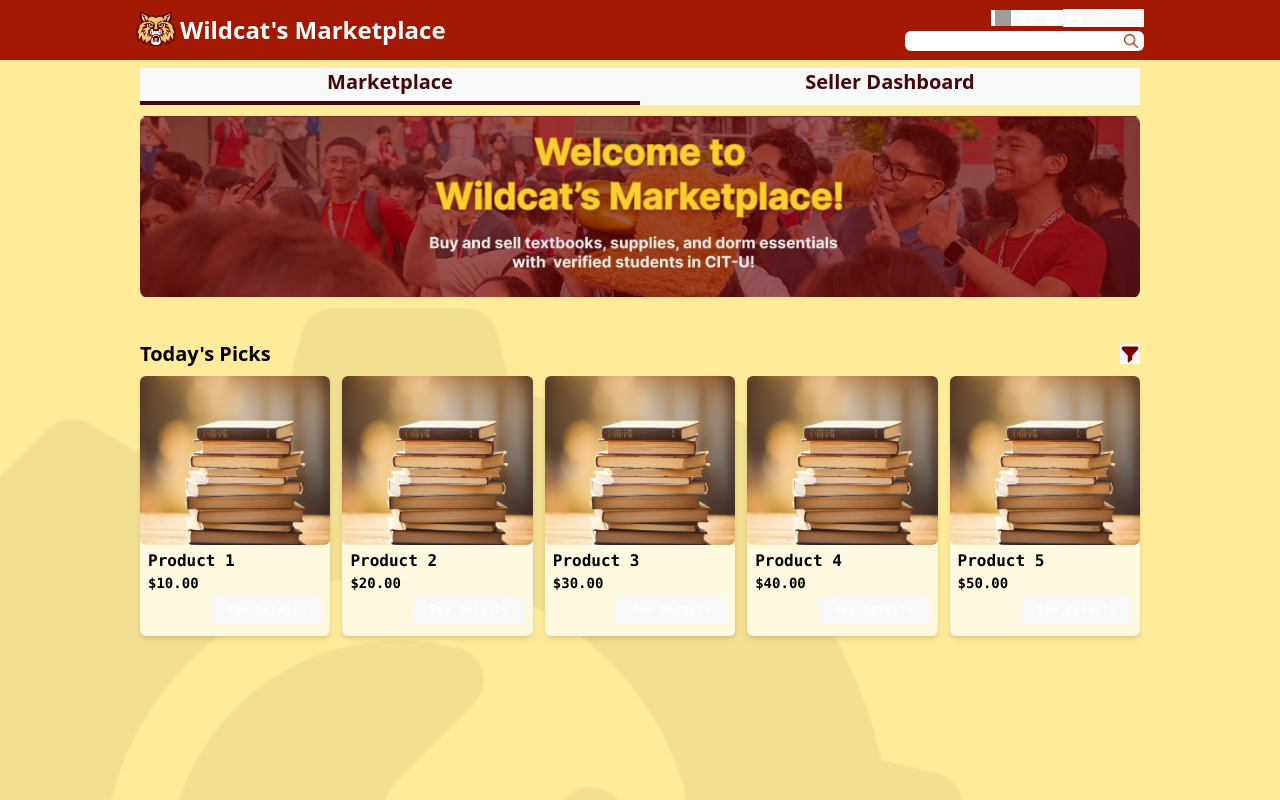
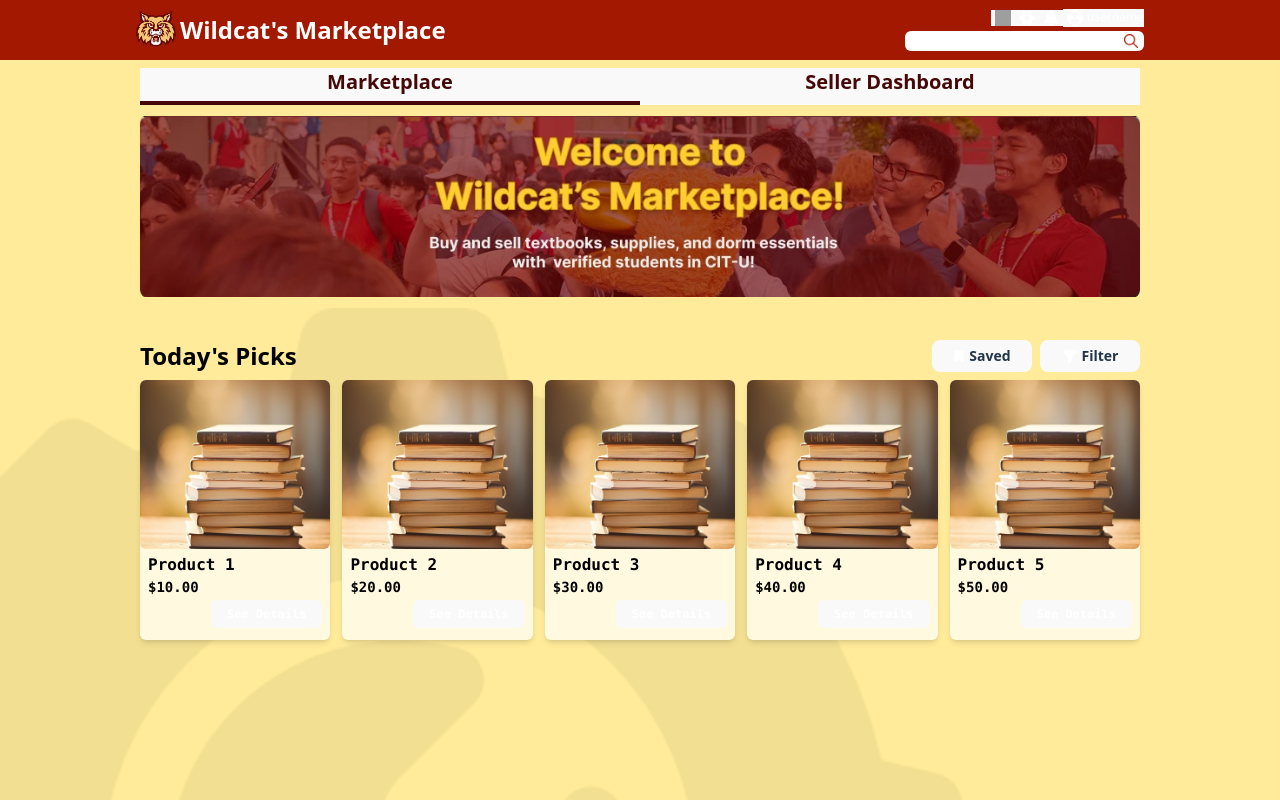
Before and after one commit to SundenJaeger/wildcats-marketplace, a React (Vite) app in the folder wildcats-marketplace-frontend/wildcats-marketplace-frontend/: page /home in a window 1280 px wide. Shown: the top 800 px of the page. Built offline with nearby package versions, Linux system fonts and the light colour scheme; grey boxes are pictures that could not be loaded.

Commit message:
Create SavedProducts component for saved listings

```diff
--- a/wildcats-marketplace-frontend/wildcats-marketplace-frontend/src/components/Homepage.jsx
+++ b/wildcats-marketplace-frontend/wildcats-marketplace-frontend/src/components/Homepage.jsx
@@ -1,6 +1,7 @@
 import React from 'react'
 import assets from '../assets/assets'
 import Products from './Products'
+import SavedProducts from './SavedProducts'
 import SellerDashboard from './SellerDashboard';
 import ProductPost from './ProductPost';
 import SettingsModal from './SettingsModal';
@@ -27,11 +28,16 @@ const Homepage = () => {
     const [showProductFilter, setShowProductFilter] = React.useState(false);
     const [showVerificationModal, setShowVerificationModal] = React.useState(isNewUser);
     const [adminView, setAdminView] = React.useState('reports');
+    const [showSavedProducts, setShowSavedProducts] = React.useState(false);
 
     const navigate = useNavigate();
     const handleLogout = () => {
         setShowSettings(false);
         navigate('/', { state: { hasLoggedOut : true }});
+    };
+
+    const toggleSavedProducts = () => {
+        setShowSavedProducts(!showSavedProducts);
     };
 
     return (
@@ -62,13 +68,13 @@ const Homepage = () => {
                     <div className='flex justify-between'>
                         <div className='flex justify-evenly mb-2 mt-1'>
                             <button
-                                className={`w-1/2 px-3 border-b-4 whitespace-nowrap pb-[0.5%] font-bold text-xl bg-transparent text-red-950 focus:outline-none
+                                className={`w-1/3 px-3 border-b-4 whitespace-nowrap pb-[0.5%] font-bold text-xl bg-transparent text-red-950 focus:outline-none
                                 ${adminView === 'reports' ? 'border-red-950' : 'border-transparent'}`}
                                 onClick={() => setAdminView('reports')}>
                                 Listing Reports
                             </button>
                             <button
-                                className={`w-full px-3 border-b-4 whitespace-nowrap pb-[0.5%] font-bold text-xl bg-transparent text-red-950 focus:outline-none
+                                className={`w-1/3 px-3 border-b-4 whitespace-nowrap pb-[0.5%] font-bold text-xl bg-transparent text-red-950 focus:outline-none
                                 ${adminView === 'verification' ? 'border-red-950' : 'border-transparent'}`}
                                 onClick={() => setAdminView('verification')}>
                                 Verification Requests
@@ -122,17 +128,35 @@ const Homepage = () => {
                             <br></br>
                             <div>
                                 <div className='flex justify-between items-center'>
-                                    <h3 className='text-black font-bold text-xl '>
-                                        Today's Picks
+                                    <h3 className='text-black font-bold text-2xl '>
+                                        {showSavedProducts ? 'Saved Products' : "Today's Picks"}
                                     </h3>
-                                    <button
-                                    type="button"
-                                    className=""
-                                    onClick={() => setShowProductFilter(!showProductFilter)}>
-                                    <img className="w-5 h-5" src={assets.filter_1_icon} alt="filter" />
-                                    </button>
+                                    <div className='flex gap-2'>
+                                        <button
+                                            type="button"
+                                            className={`flex justify-center items-center gap-1 w-25 p-1.5 px-4 rounded-lg text-sm font-semibold transition-all ${
+                                                showSavedProducts
+                                                    ? 'bg-[#8b0000]'
+                                                    : 'bg-[#a50000]'
+                                            }`}
+                                            onClick={toggleSavedProducts}>
+                                            <img className="w-3 h-3" src={assets.white_save_icon} alt="save" />
+                                            Saved
+                                        </button>
+                                        <button
+                                            type="button"
+                                            className="flex justify-center items-center gap-1 w-25 bg-[#a50000] p-1.5 px-4 rounded-lg text-sm font-semibold"
+                                            onClick={() => setShowProductFilter(!showProductFilter)}>
+                                            <img className="w-4 h-4" src={assets.white_filter_icon} alt="filter" />
+                                            Filter
+                                        </button>
+                                    </div>
                                 </div>
-                                <Products onProductClick={setSelectedProduct}/>
+                                {showSavedProducts ? (
+                                    <SavedProducts onProductClick={setSelectedProduct} />
+                                ) : (
+                                    <Products onProductClick={setSelectedProduct} />
+                                )}
                             </div>
                         </>
                     )}
--- /dev/null
+++ b/wildcats-marketplace-frontend/wildcats-marketplace-frontend/src/components/SavedProducts.jsx
@@ -0,0 +1,81 @@
+import React from 'react';
+import assets from '../assets/assets';
+
+const SavedProducts = ({ onProductClick }) => {
+  // Sample saved products data - replace with actual saved products from backend
+  const savedProducts = [
+    {
+      id: 1,
+      name: 'Calculus Textbook',
+      price: '₱500',
+      category: 'Academic Books',
+      seller: 'John Doe',
+      imageList: [assets.blank_image1_icon || 'https://via.placeholder.com/300x300?text=Product+1'],
+      comments: [] // Add comments array for ProductPost component
+    },
+    {
+      id: 2,
+      name: 'Scientific Calculator',
+      price: '₱300',
+      category: 'School Supplies',
+      seller: 'Jane Smith',
+      imageList: [assets.blank_image1_icon || 'https://via.placeholder.com/300x300?text=Product+2'],
+      comments: []
+    }
+  ];
+
+  if (savedProducts.length === 0) {
+    return (
+      <div className="flex flex-col items-center justify-center h-96 bg-[#FFF7DA] rounded-lg border-2 border-[#A31800]">
+        <img className='w-20 h-20 mb-4'   src={assets.warning_icon} alt="No saved items" />
+        <h3 className="text-red-900 font-bold text-xl mb-2">No Saved Items</h3>
+        <p className="text-red-900 text-sm">You haven't saved any products yet.</p>
+        <p className="text-red-900 text-sm">Click the bookmark icon on products to save them here!</p>
+      </div>
+    );
+  }
+
+  return (
+    <div className="grid grid-cols-1 sm:grid-cols-2 md:grid-cols-3 lg:grid-cols-4 gap-4">
+      {savedProducts.map((product) => (
+        <div
+          key={product.id}
+          onClick={() => onProductClick(product)}
+          className="flex flex-col bg-[#FFF7D7]  rounded-lg shadow-md overflow-hidden cursor-pointer hover:shadow-lg transition-shadow duration-100 border-1 border-[#FFF7D7]  hover:border-[#A31800] my-2"
+        >
+          {/* Product Image */}
+          <div className="relative w-full h-48 bg-gray-200">
+            <img
+              src={product.imageList[0]}
+              alt={product.name}
+              className="w-full h-full object-cover"
+            />
+            <div className="absolute top-2 right-2 bg-[#A31800] text-white px-2 py-1 rounded-full text-xs font-semibold">
+              Saved
+            </div>
+          </div>
+
+          {/* Product Details */}
+          <div className="p-3 flex flex-col flex-grow">
+            <h3 className="text-black font-bold text-sm mb-1 line-clamp-2">
+              {product.name}
+            </h3>
+            <p className="text-[#A31800] font-extrabold text-lg mb-2">
+              {product.price}
+            </p>
+            <div className="flex flex-col gap-1 text-xs text-gray-600 mb-2">
+              <p className="font-semibold">
+                <span className="text-gray-500">Category:</span> {product.category}
+              </p>
+              <p className="font-semibold">
+                <span className="text-gray-500">Seller:</span> {product.seller}
+              </p>
+            </div>
+          </div>
+        </div>
+      ))}
+    </div>
+  );
+};
+
+export default SavedProducts;
```
Also changed, not shown: wildcats-marketplace-frontend/wildcats-marketplace-frontend/src/assets/assets.js (+5 -2 lines), wildcats-marketplace-frontend/wildcats-marketplace-frontend/src/assets/white_filter_icon.png (added), wildcats-marketplace-frontend/wildcats-marketplace-frontend/src/assets/white_save_icon.png (added).
